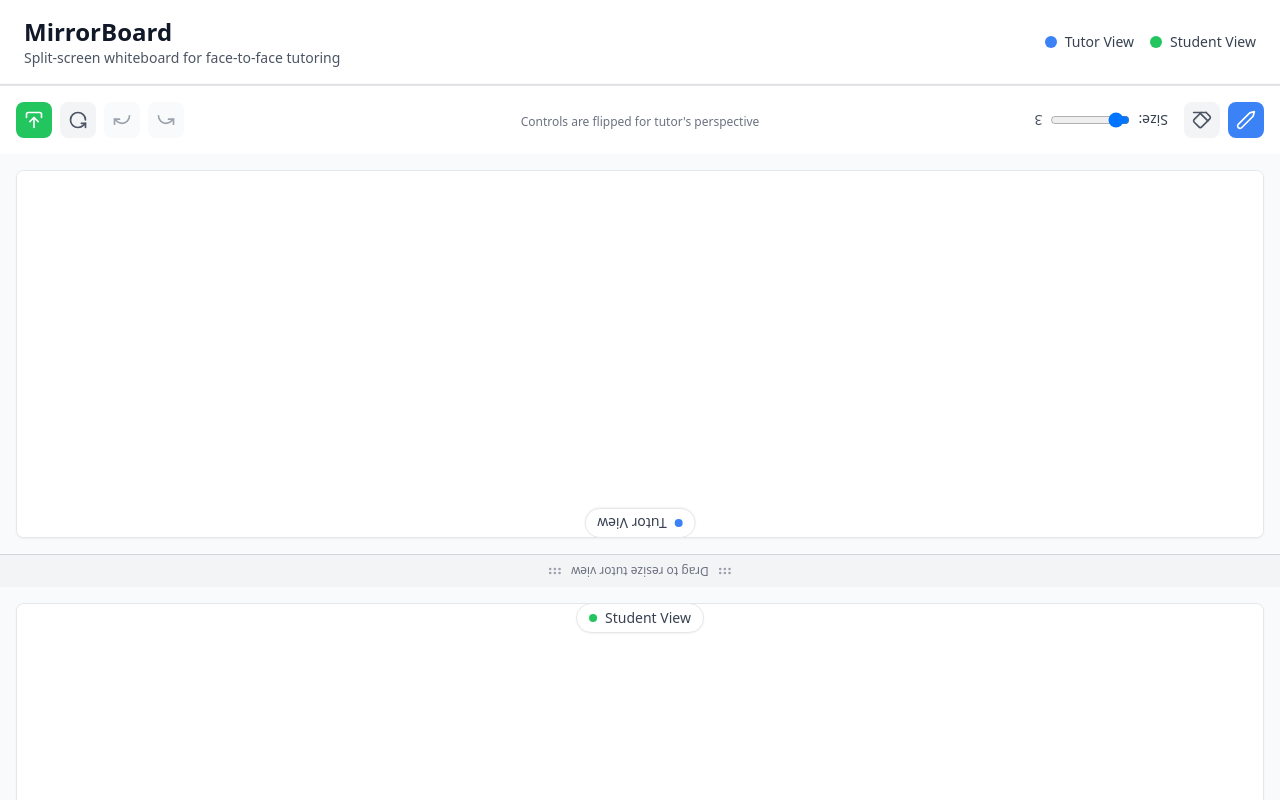
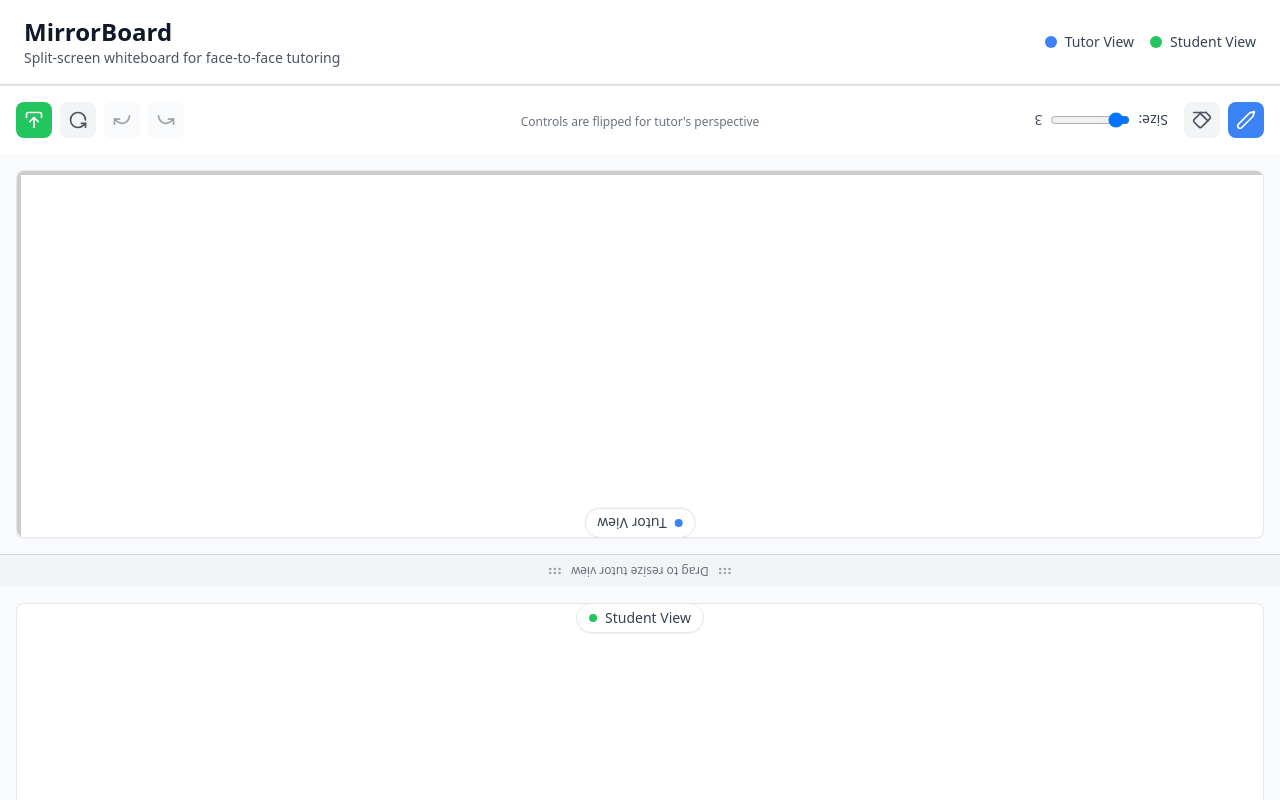
Before and after one commit to AydinK515/DualBoard, a React (Vite) app in the folder project/: page / in a window 1280 px wide. Shown: the top 800 px of the page. Built offline with nearby package versions, Linux system fonts and the light colour scheme.

Commit message:
Border around drawable area
Now, it will add a highlighted border around the actual drawable canvas to differentiate it from the white, non-drawable, background.

```diff
--- a/project/src/components/DrawingCanvas.tsx
+++ b/project/src/components/DrawingCanvas.tsx
@@ -223,7 +223,7 @@
     saveToHistory();
   };
 
-  // Touch pinch-zoom vs draw: center on pinch midpoint
+  // Touch pinch-zoom vs draw: center on midpoint
   const handleTouchMove = (e: React.TouchEvent) => {
     if (e.touches.length === 2 && outerRef.current) {
       const rect = outerRef.current.getBoundingClientRect();
@@ -274,12 +274,12 @@
           transform: `translate(${translate.x}px, ${translate.y}px) scale(${scale})`,
           transformOrigin: '0 0',
           width: '100%',
-          height: '100%'
+          height: '100%',
         }}
       >
         <canvas
           ref={canvasRef}
-          className={`border-0 cursor-crosshair ${isMirrored ? 'scale-x-[-1]' : ''}`}
+          className={`cursor-crosshair ${isMirrored ? 'scale-x-[-1]' : ''}`}
           onMouseDown={startDraw}
           onMouseMove={draw}
           onMouseUp={stopDraw}
@@ -287,7 +287,11 @@
           onTouchStart={startDraw}
           onTouchMove={handleTouchMove}
           onTouchEnd={handleTouchEnd}
-          style={{ touchAction: 'none', backgroundColor: 'white' }}
+          style={{
+            touchAction: 'none',
+            backgroundColor: 'white',
+            border: '4px solid #ccc',      // ← clear box around drawable area
+          }}
         />
       </div>
     </div>
```
